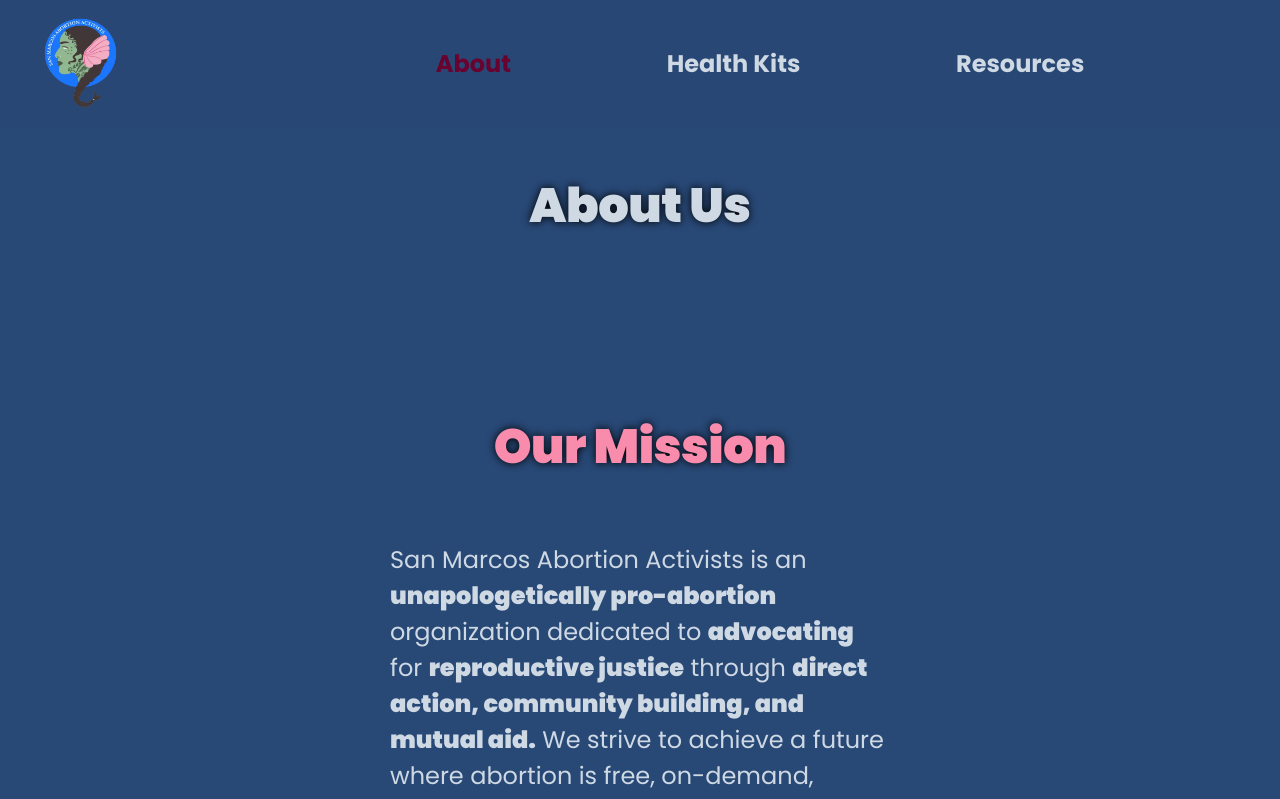
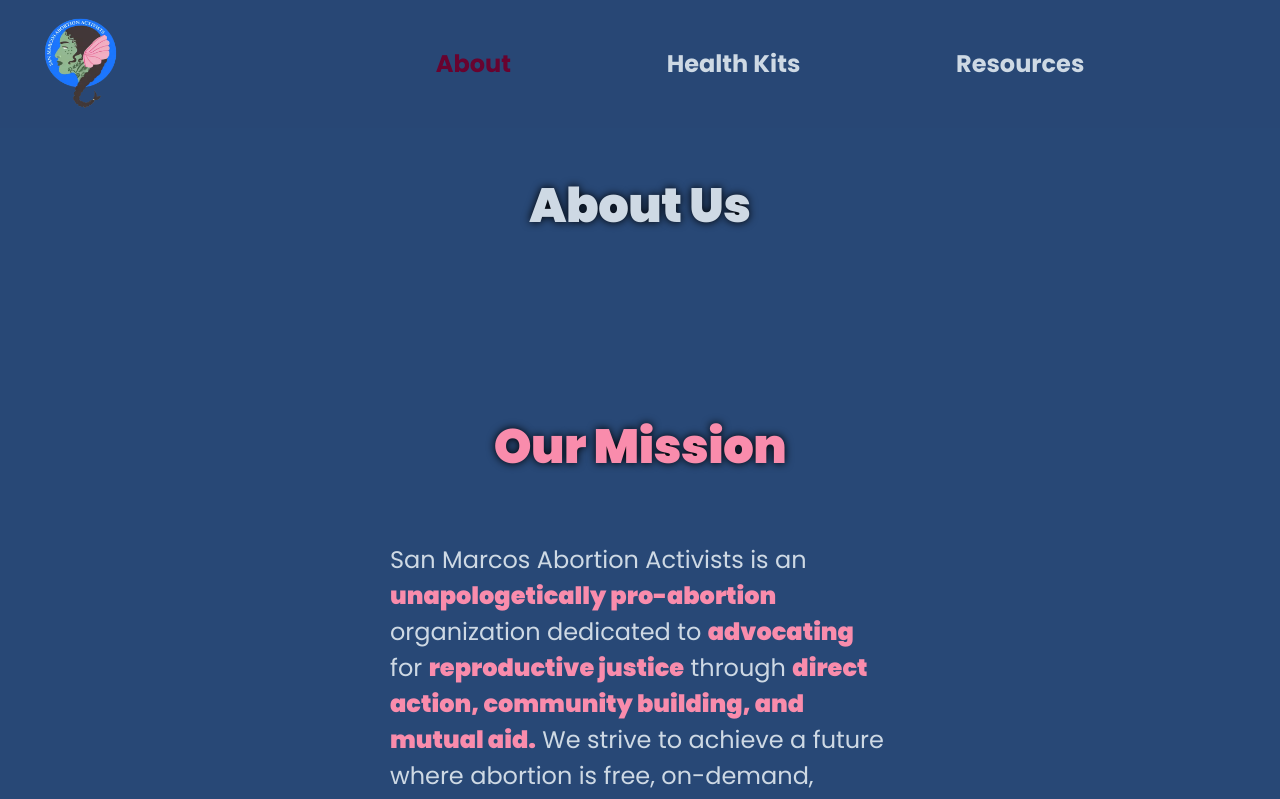
Before and after one commit to ChrisPitts/san-marcos-abortion-activists, a React (Vite) app: page /about in a window 1280 px wide. Shown: the top 799 px of the page. Built offline with nearby package versions, Linux system fonts and the light colour scheme.

Commit message:
made emphasized text secondary color

```diff
--- a/src/css/App.scss
+++ b/src/css/App.scss
@@ -228,5 +228,5 @@
 
 .emphasized {
 	font-weight: 800;
-	// color: $color-secondary-dark;
+	color: $color-secondary;
 }
```
